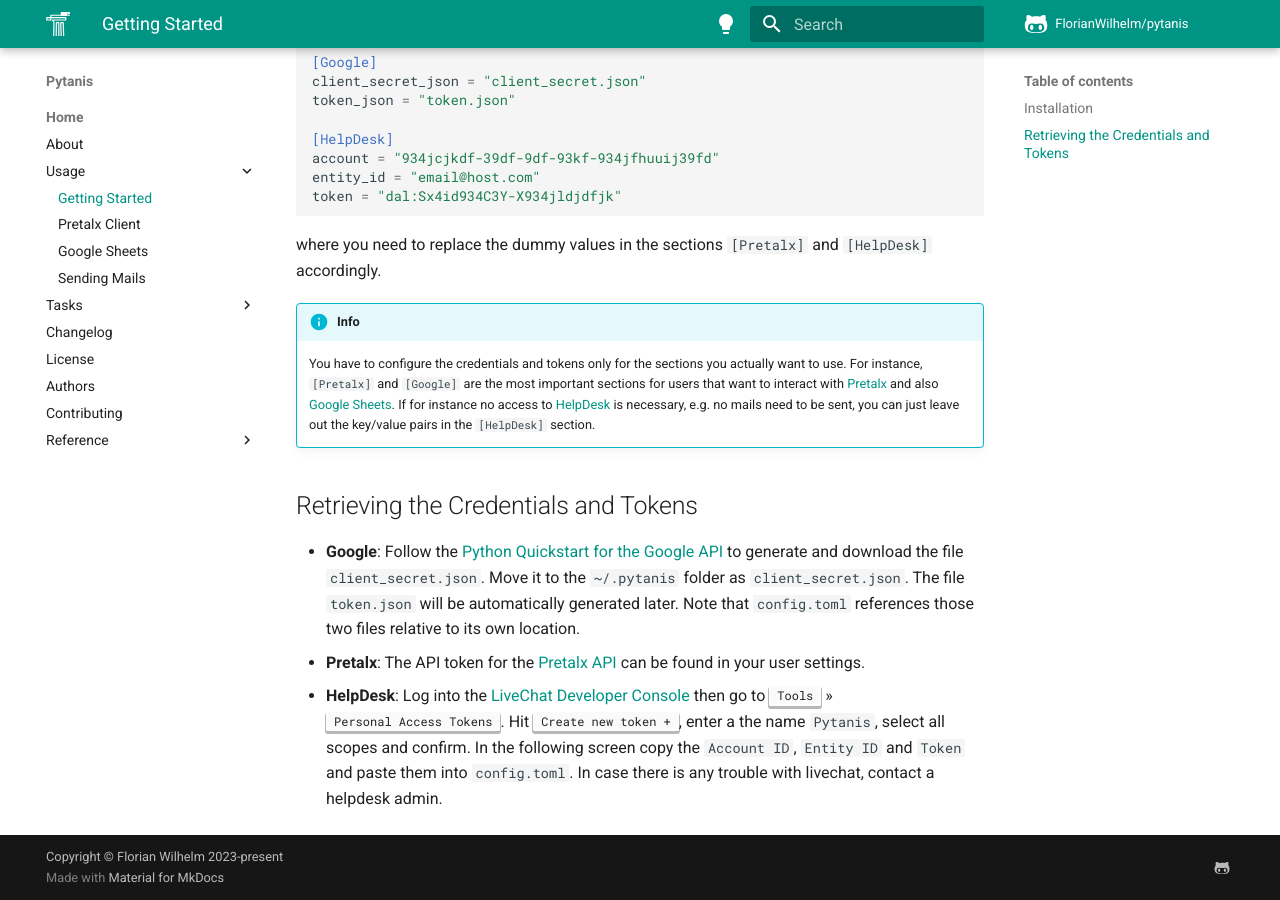
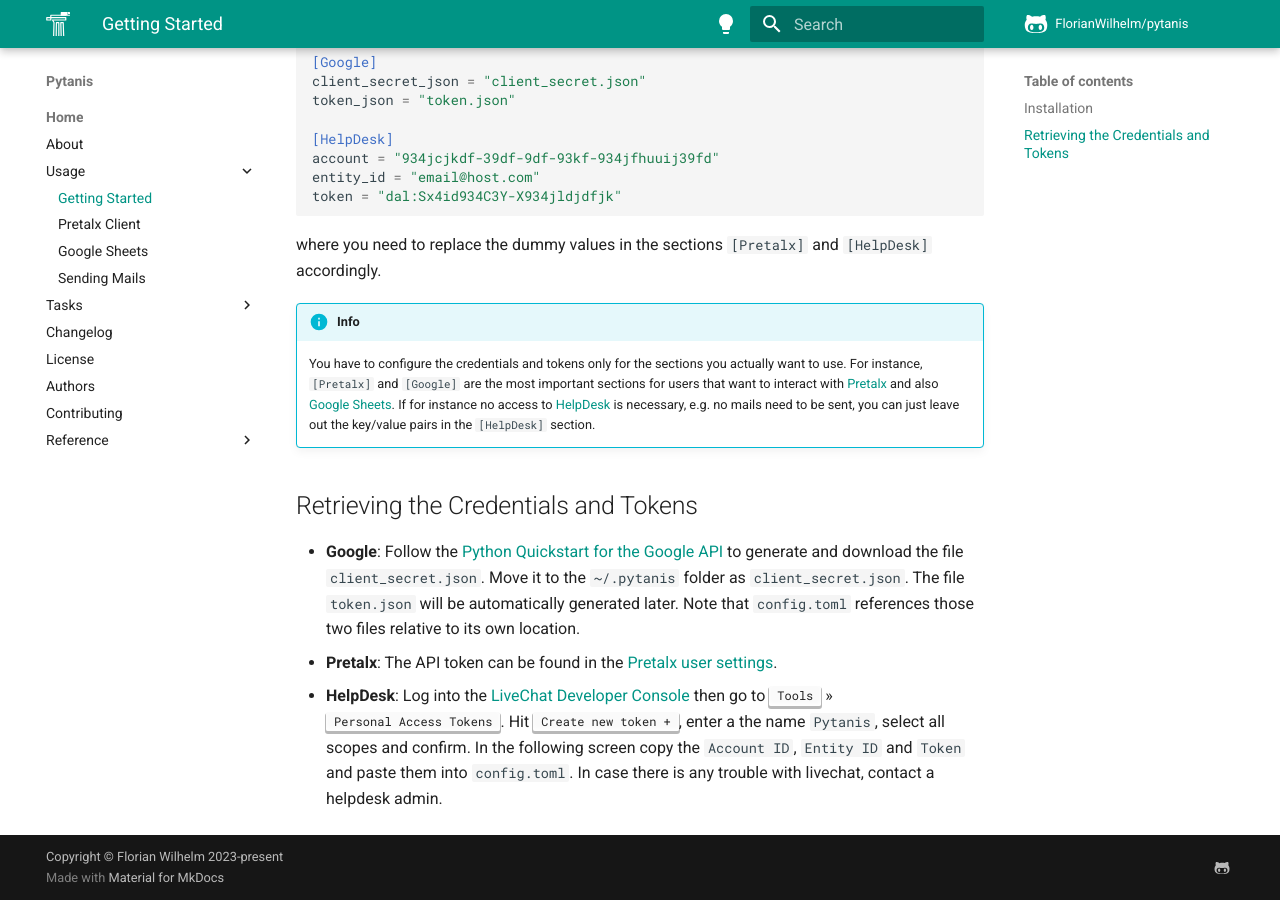
Before and after one commit to FlorianWilhelm/pytanis, an MkDocs documentation site: the page built from docs/usage/installation.md, in a window 1280 px wide and 900 px high, scrolled down 584 px. Built offline with MkDocs 1.6.1 and Material for MkDocs 9.7.7, drawn with Linux system fonts in a browser that asks for light colours; comment, search, counter and statistics services are not loaded; the version menu is left out.

Commit message:
Fix wrong link to pretalx API

```diff
--- a/docs/snippets/links.txt
+++ b/docs/snippets/links.txt
@@ -14,7 +14,8 @@
 [Prytanis]: https://en.wikipedia.org/wiki/Prytaneis
 [Prytaneion]: https://en.wikipedia.org/wiki/Prytaneion
 [Python Quickstart for the Google API]: https://developers.google.com/sheets/api/quickstart/python
-[Pretalx API]: https://pretalx.com/api/events/
+[Pretalx user settings]: https://pretalx.com/orga/me
+[Pretalx API]: https://docs.pretalx.org/api/resources/index.html
 [documentation]: https://florianwilhelm.info/pytanis/
 [Google Form]: https://www.google.com/forms/about/
 [Google Forms]: https://www.google.com/forms/about/
--- a/docs/usage/installation.md
+++ b/docs/usage/installation.md
@@ -37,7 +37,7 @@
 * **Google**: Follow the [Python Quickstart for the Google API] to generate and download the file `client_secret.json`.
 Move it to the `~/.pytanis` folder as `client_secret.json`. The file `token.json` will be automatically generated
 later. Note that `config.toml` references those two files relative to its own location.
-* **Pretalx**: The API token for the [Pretalx API] can be found in your user settings.
+* **Pretalx**: The API token can be found in the [Pretalx user settings].
 * **HelpDesk**: Log into the [LiveChat Developer Console] then go to <kbd>Tools</kbd> » <kbd>Personal Access Tokens</kbd>.
   Hit <kbd>Create new token +</kbd>, enter a the name `Pytanis`, select all scopes and confirm. In the following screen
   copy the `Account ID`, `Entity ID` and `Token` and paste them into `config.toml`.
```
Also changed, not shown: README.md (+2 -2 lines), docs/usage/pretalx.md (+0 -1 lines).
